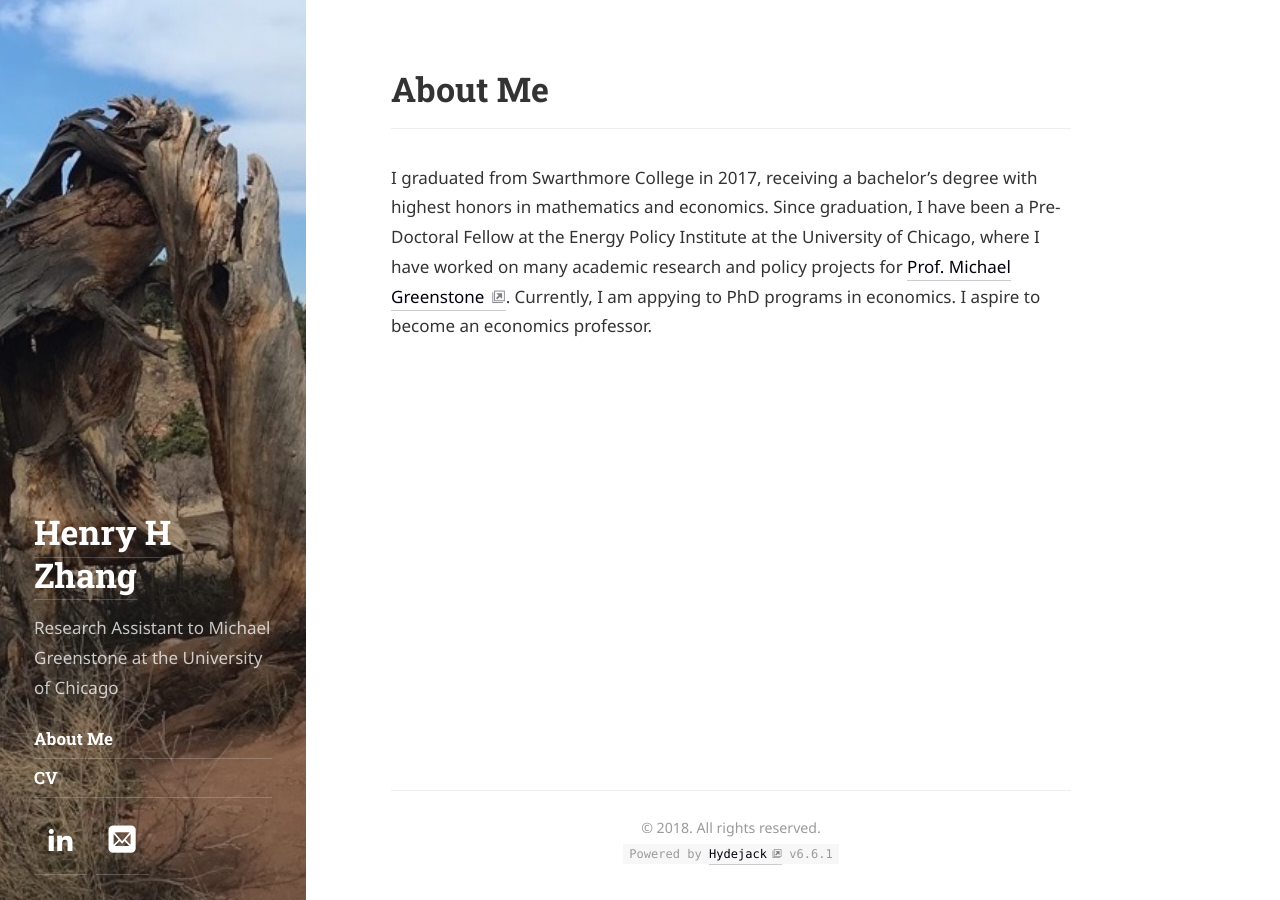
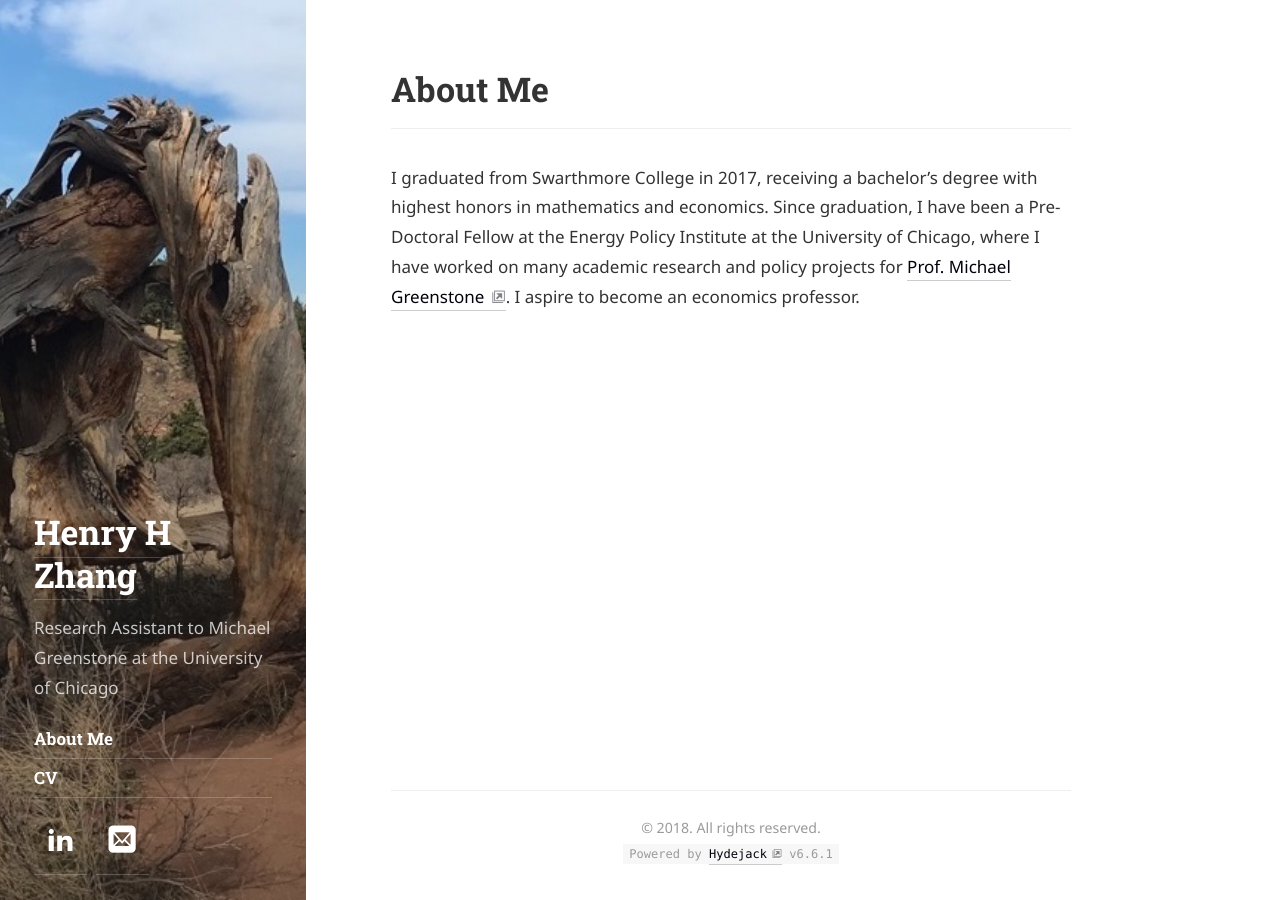
Before and after one commit to verklighet/verklighet.github.io, a Jekyll site: the page built from about.html, in a window 1280 px wide. Built offline with Jekyll 4.4.1, drawn with Linux system fonts in a browser that asks for light colours; some web fonts are replaced.

Commit message:
update about page with post-EPIC plans

```diff
--- a/about.html
+++ b/about.html
@@ -4,4 +4,4 @@
 menu: true
 order: 2
 ---
-<p>I graduated from Swarthmore College in 2017, receiving a bachelor’s degree with highest honors in mathematics and economics. Since graduation, I have been a Pre-Doctoral Fellow at the Energy Policy Institute at the University of Chicago, where I have worked on many academic research and policy projects for <a href="https://www.michaelgreenstone.com/">Prof. Michael Greenstone</a>. Currently, I am appying to PhD programs in economics. I aspire to become an economics professor.</p>
+<p>I graduated from Swarthmore College in 2017, receiving a bachelor’s degree with highest honors in mathematics and economics. Since graduation, I have been a Pre-Doctoral Fellow at the Energy Policy Institute at the University of Chicago, where I have worked on many academic research and policy projects for <a href="https://www.michaelgreenstone.com/">Prof. Michael Greenstone</a>. I aspire to become an economics professor.</p>
```
